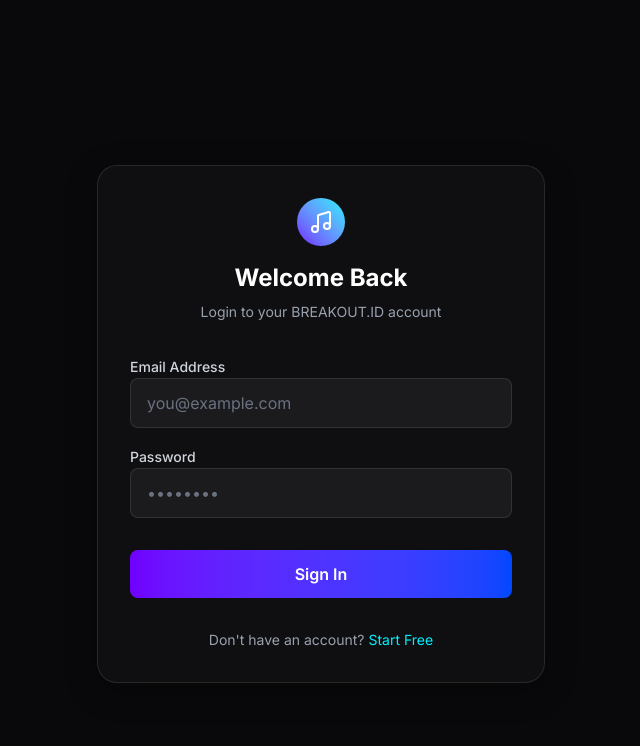
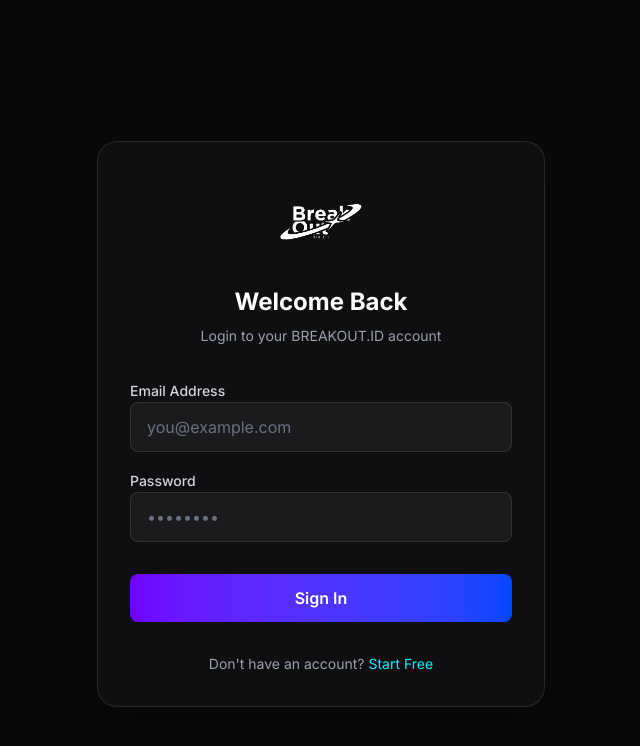
Before and after one commit to avelindc/breakout, a Next.js app in the folder breakout/: page /login in a window 1280 px wide. Shown: the top 746 px of the page, without its empty margins (319-959 px from the left). Built offline with nearby package versions, Linux system fonts and the light colour scheme; no server answers.

Commit message:
style: update logo on login and register pages

```diff
--- a/breakout/src/app/login/page.tsx
+++ b/breakout/src/app/login/page.tsx
@@ -6,6 +6,7 @@ import { useRouter } from "next/navigation";
 import Link from "next/link";
 import { AuroraBackground } from "@/components/AuroraBackground";
 import { Music, Loader2 } from "lucide-react";
+import Image from "next/image";
 
 export default function LoginPage() {
   const router = useRouter();
@@ -34,8 +35,8 @@ export default function LoginPage() {
       <AuroraBackground>
         <div className="w-full max-w-md glass-card p-8 rounded-2xl animate-fade-in relative z-10">
           <div className="flex flex-col items-center mb-8">
-            <div className="w-12 h-12 rounded-full bg-gradient-to-tr from-[#7000FF] to-[#00F0FF] flex items-center justify-center mb-4">
-              <Music className="text-white w-6 h-6" />
+            <div className="w-24 h-24 mb-4 relative">
+              <Image src="/logo.png" alt="Break Out Logo" fill className="object-contain" priority />
             </div>
             <h1 className="text-2xl font-bold">Welcome Back</h1>
             <p className="text-gray-400 text-sm mt-2">Login to your BREAKOUT.ID account</p>
--- a/breakout/src/app/register/page.tsx
+++ b/breakout/src/app/register/page.tsx
@@ -6,6 +6,7 @@ import { useRouter } from "next/navigation";
 import Link from "next/link";
 import { AuroraBackground } from "@/components/AuroraBackground";
 import { Music, Loader2, ArrowLeft, Mail } from "lucide-react";
+import Image from "next/image";
 
 export default function RegisterPage() {
   const router = useRouter();
@@ -125,8 +126,8 @@ export default function RegisterPage() {
           {step === 1 ? (
             <>
               <div className="flex flex-col items-center mb-8">
-                <div className="w-12 h-12 rounded-full bg-gradient-to-tr from-[#7000FF] to-[#00F0FF] flex items-center justify-center mb-4">
-                  <Music className="text-white w-6 h-6" />
+                <div className="w-24 h-24 mb-4 relative">
+                  <Image src="/logo.png" alt="Break Out Logo" fill className="object-contain" priority />
                 </div>
                 <h1 className="text-2xl font-bold">Create Account</h1>
                 <p className="text-gray-400 text-sm mt-2">Start distributing your music</p>
```
